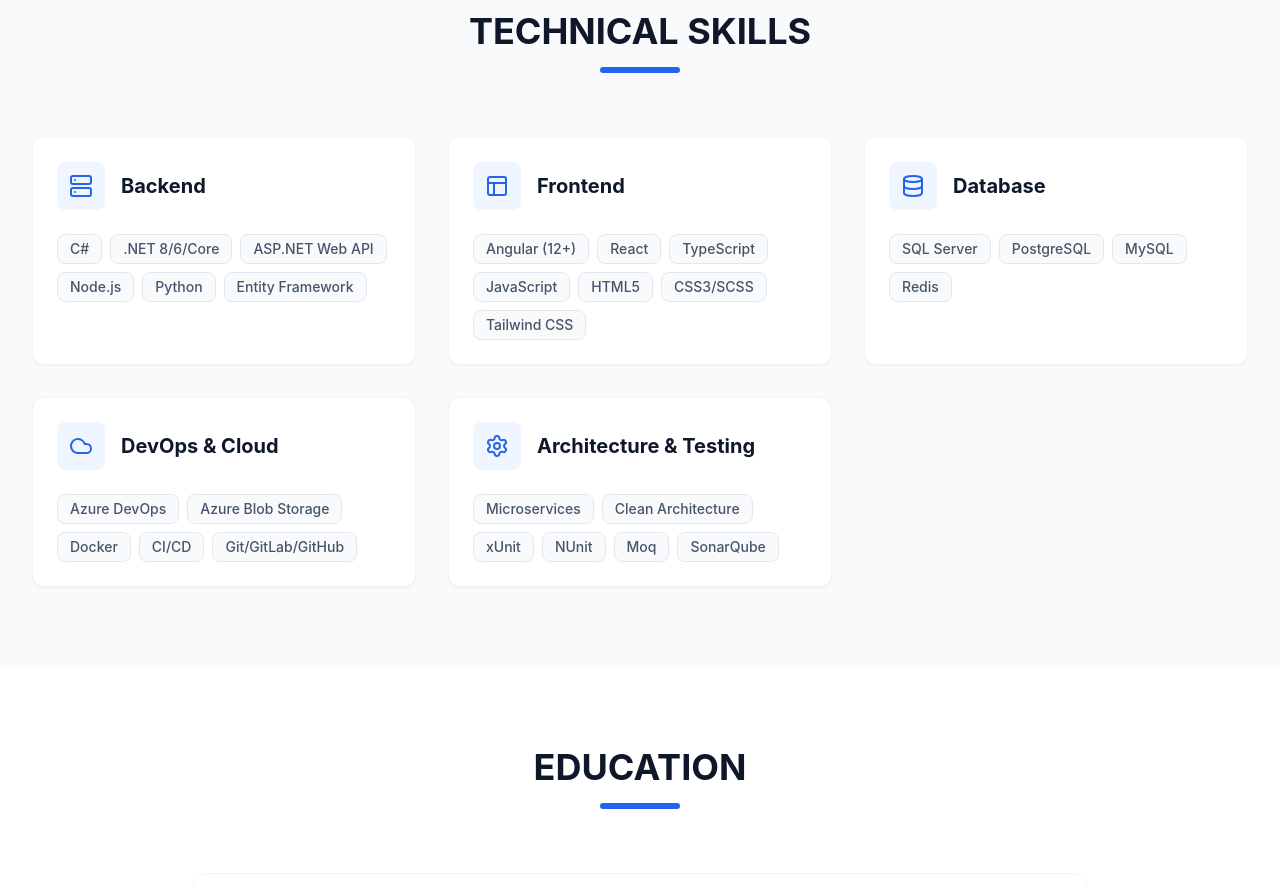
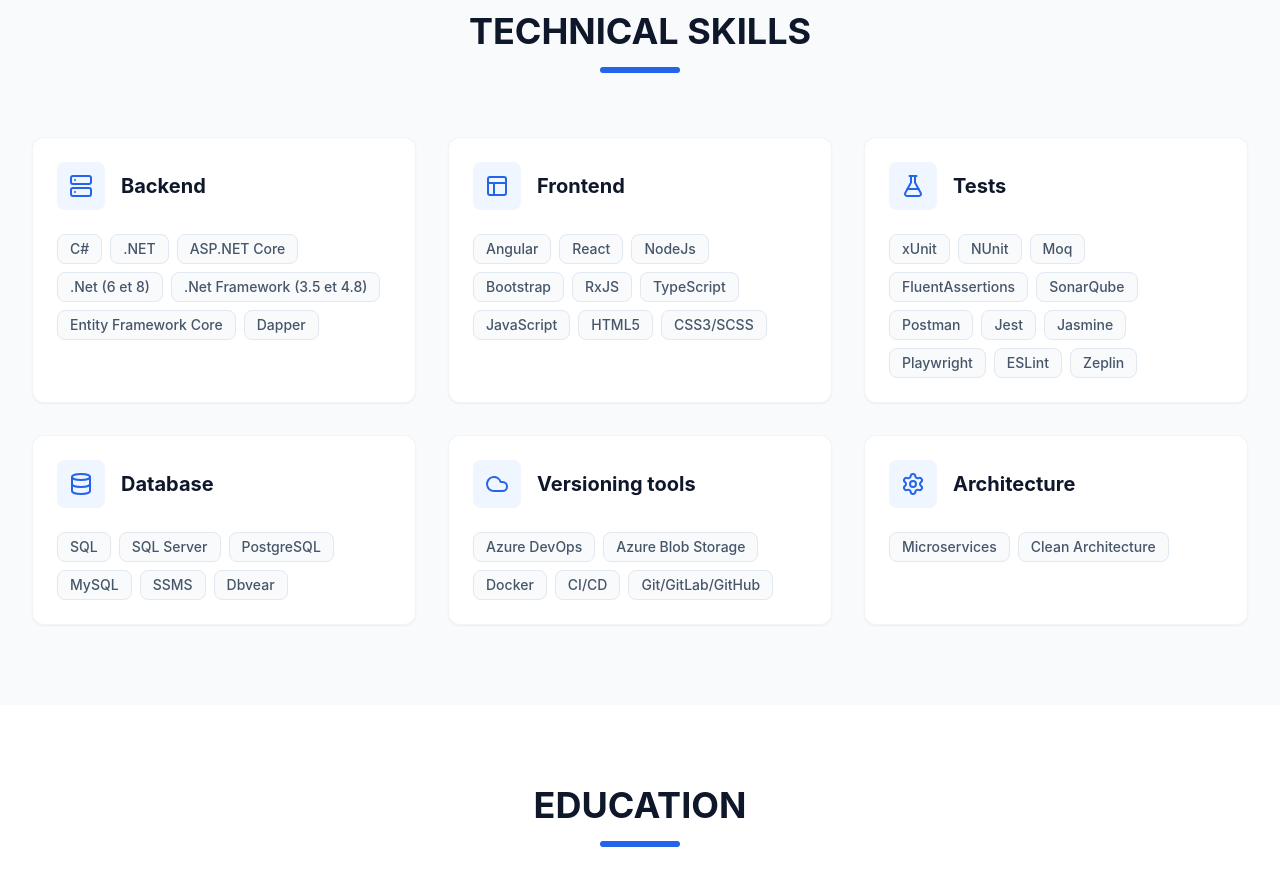
Before and after one commit to benamarfaiez/portfolio, a React (Vite) app: page / in a window 1280 px wide. Shown: the part 3060-3947 px from the top of the page. Built offline with nearby package versions, Linux system fonts and the light colour scheme.

Commit message:
feat: Add data skills

```diff
--- a/src/data/skills.ts
+++ b/src/data/skills.ts
@@ -3,24 +3,30 @@
     Layout,
     Server,
     Settings,
-    Cloud
+    Cloud,
+    FlaskConical
 } from 'lucide-react';
 
 export const skills = [
     {
         category: 'skills.categories.backend',
         icon: Server,
-        items: ["C#", ".NET 8/6/Core", "ASP.NET Web API", "Node.js", "Python", "Entity Framework"]
+        items: ["C#", ".NET", "ASP.NET Core", ".Net (6 et 8)", ".Net Framework (3.5 et 4.8)", "Entity Framework Core", "Dapper"]
     },
     {
         category: 'skills.categories.frontend',
         icon: Layout,
-        items: ["Angular (12+)", "React", "TypeScript", "JavaScript", "HTML5", "CSS3/SCSS", "Tailwind CSS"]
+        items: ["Angular", "React", "NodeJs", "Bootstrap", "RxJS", "TypeScript", "JavaScript", "HTML5", "CSS3/SCSS"]
+    },
+    {
+        category: 'skills.categories.tests',
+        icon: FlaskConical,
+        items: ["xUnit", "NUnit", "Moq", "FluentAssertions", "SonarQube", "Postman", "Jest", "Jasmine", "Playwright", "ESLint", "Zeplin"]
     },
     {
         category: 'skills.categories.database',
         icon: Database,
-        items: ["SQL Server", "PostgreSQL", "MySQL", "Redis"]
+        items: ["SQL", "SQL Server", "PostgreSQL", "MySQL", "SSMS", "Dbvear"]
     },
     {
         category: 'skills.categories.devops',
@@ -30,6 +36,6 @@
     {
         category: 'skills.categories.architecture',
         icon: Settings,
-        items: ["Microservices", "Clean Architecture", "xUnit", "NUnit", "Moq", "SonarQube"]
+        items: ["Microservices", "Clean Architecture"]
     }
 ];
--- a/src/locales/en.json
+++ b/src/locales/en.json
@@ -75,11 +75,13 @@
     "skills": {
         "title": "TECHNICAL SKILLS",
         "categories": {
+            "languages": "Languages",
             "backend": "Backend",
             "frontend": "Frontend",
             "database": "Database",
-            "devops": "DevOps & Cloud",
-            "architecture": "Architecture & Testing"
+            "tests": "Tests",
+            "devops": "Versioning tools",
+            "architecture": "Architecture"
         }
     },
     "education": {
--- a/src/locales/fr.json
+++ b/src/locales/fr.json
@@ -75,10 +75,11 @@
     "skills": {
         "title": "COMPÉTENCES TECHNIQUES",
         "categories": {
+            "languages": "Langages",
             "backend": "Backend",
             "frontend": "Frontend",
             "database": "Base de données",
-            "devops": "DevOps & Cloud",
+            "devops": "Outils de versionning",
             "architecture": "Architecture & Testing"
         }
     },
```
